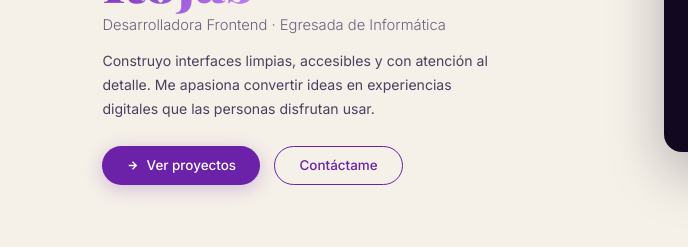
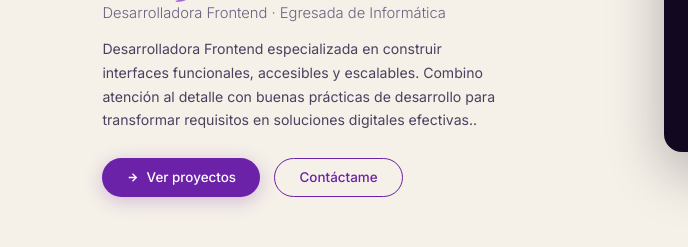
Before and after one commit to sofiarojas02/Portafolio, a website: page index.html in a window 1280 px wide. Shown: the part 274-521 px from the top of the page, 0-688 px from the left. Drawn offline with nearby package versions, Linux system fonts and the light colour scheme.

Commit message:
update description

```diff
--- a/index.html
+++ b/index.html
@@ -31,7 +31,7 @@
     <span class="hero-tag reveal">Frontend Developer</span>
     <h1 class="hero-name reveal reveal-d1">Sofia<br/><span>Rojas</span></h1>
     <p class="hero-role reveal reveal-d1">Desarrolladora Frontend · Egresada de Informática </p>
-    <p class="hero-desc reveal reveal-d2">Construyo interfaces limpias, accesibles y con atención al detalle. Me apasiona convertir ideas en experiencias digitales que las personas disfrutan usar.</p>
+    <p class="hero-desc reveal reveal-d2">Desarrolladora Frontend especializada en construir interfaces funcionales, accesibles y escalables. Combino atención al detalle con buenas prácticas de desarrollo para transformar requisitos en soluciones digitales efectivas..</p>
     <div class="hero-actions reveal reveal-d3">
       <a href="#proyectos" class="btn-primary">
         <svg width="13" height="13" fill="none" stroke="currentColor" stroke-width="2.5" viewBox="0 0 24 24"><path d="M5 12h14M12 5l7 7-7 7"/></svg>
```
